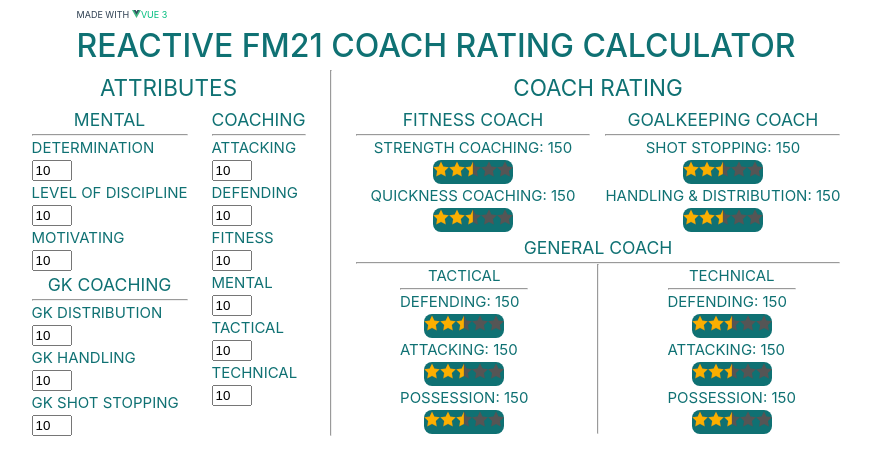
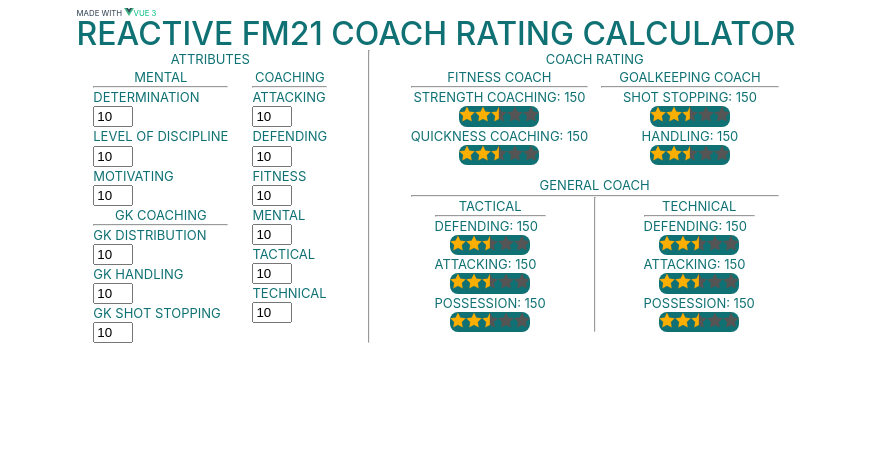
Before and after one commit to Dalkyan/vue-fm-calculator, a Vue app: page / in a window 1280 px wide. Shown: the top 474 px of the page, without its empty margins (204-1075 px from the left). Built offline with nearby package versions, Linux system fonts and the light colour scheme.

Commit message:
Layout tweaks, mainly for mobiles.
TODO: input validation

```diff
--- a/src/App.vue
+++ b/src/App.vue
@@ -15,7 +15,7 @@
   </header>
 
   <main>
-    <div class="flex">
+    <div class="main">
       <div>
         <h2>Attributes</h2>
         <div class="flex">
@@ -154,34 +154,26 @@
   max-width: 1280px;
   margin: 0 auto;
   padding: 0.5rem;
-
-  font-weight: normal;
+  /* font-weight: normal; */
 }
 
 header {
-  line-height: 1.5;
+  line-height: 1;
 }
 input {
   width: 3em;
 }
-a,
 .green {
   text-decoration: none;
   color: hsla(160, 100%, 37%, 1);
   transition: 0.4s;
 }
-
-@media (hover: hover) {
-  a:hover {
-    background-color: hsla(160, 100%, 37%, 0.2);
-  }
-}
-
-@media (min-width: 1024px) {
   body {
     display: flex;
     flex-direction: column;
     place-items: center;
+    font-size: small;
+    font-weight: bold;
   }
   header {
     display: flex;
@@ -189,12 +181,25 @@
     text-align: center;
     justify-content: center;
   }
-
   header .wrapper {
     display: flex;
     place-items: flex-start;
     flex-wrap: wrap;
     flex-direction: column;
   }
+@media (min-width: 800px) {
+  body{
+    line-height: 1.4;
+  }
+  h1 {
+  font-weight: 500;
+  font-size: 2rem;
+}
+  .main {
+    display: flex;
+    flex-direction: row;
+    gap: 3vh;
+    justify-content: space-evenly;
+  }
 }
 </style>
--- a/src/assets/base.css
+++ b/src/assets/base.css
@@ -77,6 +77,11 @@
 h1,h2,h3,h4{
   text-align: center;
   color: var(--main-color);
+  font-size: 13px;
+}
+h1 {
+  font-weight: 500;
+  font-size: 16px;
 }
 label{
   color: var(--main-color);
--- a/src/components/CoachRating.vue
+++ b/src/components/CoachRating.vue
@@ -67,7 +67,7 @@
           <RatingStar :is-half="item.isHalf" :is-full="item.isFull" />
         </span>
       </div>
-      <h4>Handling & Distribution: {{ coach.getHandling }}</h4>
+      <h4>Handling: {{ coach.getHandling }}</h4>
       <div class="stars">
         <span
           v-for="(item, index) in printStars(coach.getHandling)"
--- a/src/components/HeaderComponent.vue
+++ b/src/components/HeaderComponent.vue
@@ -11,10 +11,6 @@
   <h1>{{ msg }}</h1>
 </template>
 <style scoped>
-h1 {
-  font-weight: 500;
-  font-size: 2rem;
-}
 p {
   font-size: 0.6em;
 }
```
